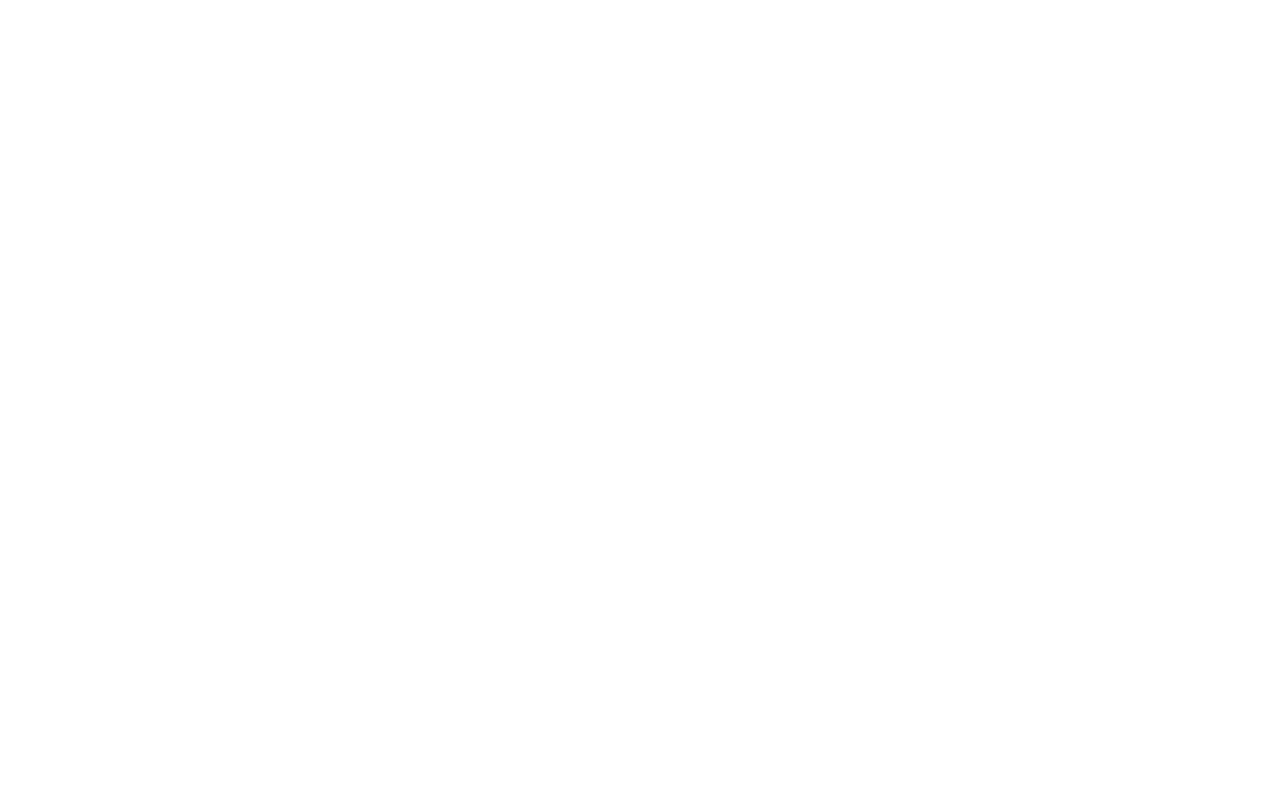
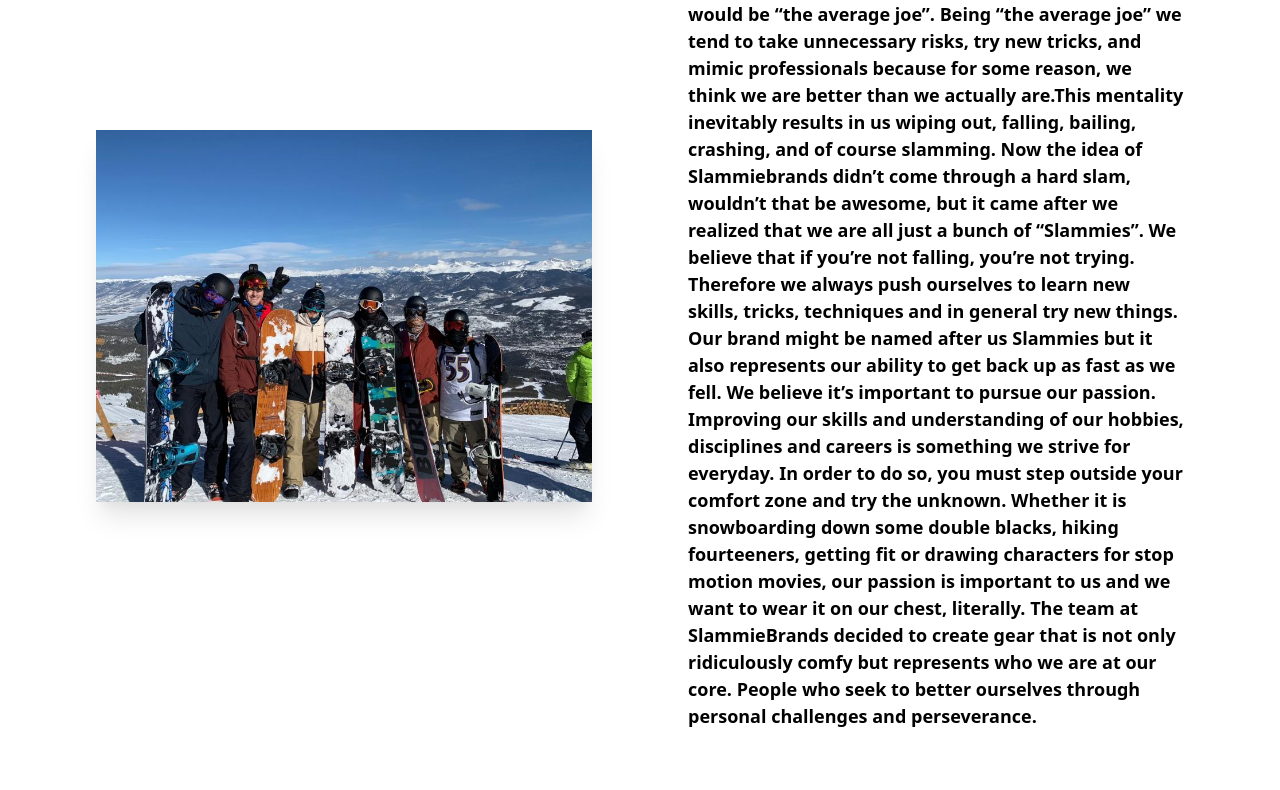
Before and after one commit to Kaplaugher/slammies, a Nuxt app: page /about in a window 1280 px wide. Before the commit this address had no page. Shown: the part 910-1700 px from the top of the page. Before the commit the page ends 800 px from the top, so only its background shows below. Built offline with nearby package versions, Linux system fonts and the light colour scheme; what @tailwindcss/ui would draw is missing.

Commit message:
added about page

```diff
--- a/layouts/default.vue
+++ b/layouts/default.vue
@@ -2,17 +2,19 @@
   <div>
     <Navbar />
     <nuxt />
+    <Footer />
   </div>
 </template>
 
-<style>
-</style>
+<style></style>
 
 <script>
 import Navbar from "~/components/Navbar";
+import Footer from "~/components/Footer";
 export default {
   components: {
-    Navbar
-  }
+    Navbar,
+    Footer,
+  },
 };
 </script>
--- /dev/null
+++ b/pages/about/index.vue
@@ -0,0 +1,78 @@
+<template>
+ <div>
+      <div class="py-24 md:py-40 hero ">
+      <div class=" mx-auto px-6">
+        <p class="text-2xl mb-8 text-gray-200 max-w-lg">
+          Life is many things depending on what we make of it; if there's a
+          common ground that most of us can agree on, it's that Life’s Short.
+          Our mission is to empower the everyday individual to break out of
+          their day to day routine, take risks, learn and to seek adventure by
+          doing what they love.
+        </p>
+      </div>
+    </div>
+
+    <div
+      class="flex flex-col items-center lg:flex-row lg:justify-center md:py-12 md:px-12"
+    >
+      <div class="lg:w-1/2 md:px-12">
+        <img src="../../assets/slammies.jpeg" class="shadow-xl" />
+      </div>
+      <div class="lg:w-1/2 flex flex-col justify-center py-12 px-12">
+        <h1 class="text-themegreen text-3xl">About Us</h1>
+        <p class="py-8 text-lg font-semibold ">
+          Here at Slammiebrands we are by no means professional athletes.The
+          right word to describe us would be “the average joe”. Being “the
+          average joe” we tend to take unnecessary risks, try new tricks, and
+          mimic professionals because for some reason, we think we are better
+          than we actually are.This mentality inevitably results in us wiping
+          out, falling, bailing, crashing, and of course slamming. Now the idea
+          of Slammiebrands didn’t come through a hard slam, wouldn’t that be
+          awesome, but it came after we realized that we are all just a bunch of
+          “Slammies”. We believe that if you’re not falling, you’re not trying.
+          Therefore we always push ourselves to learn new skills, tricks,
+          techniques and in general try new things. Our brand might be named
+          after us Slammies but it also represents our ability to get back up as
+          fast as we fell. We believe it’s important to pursue our passion.
+          Improving our skills and understanding of our hobbies, disciplines and
+          careers is something we strive for everyday. In order to do so, you
+          must step outside your comfort zone and try the unknown. Whether it is
+          snowboarding down some double blacks, hiking fourteeners, getting fit
+          or drawing characters for stop motion movies, our passion is important
+          to us and we want to wear it on our chest, literally. The team at
+          SlammieBrands decided to create gear that is not only ridiculously
+          comfy but represents who we are at our core. People who seek to better
+          ourselves through personal challenges and perseverance.
+        </p>
+      </div>
+    </div>
+ </div>
+
+
+
+</template>
+
+<script>
+export default {
+  metaInfo: {
+    title: "About us"
+  }
+};
+</script>
+
+<style scoped>
+.hero {
+  background: linear-gradient(rgba(0, 0, 0, 0.5), rgba(0, 0, 0, 0.5)),
+    url("../../assets/hiking.jpg");
+  background-size: cover;
+  background-repeat: no-repeat;
+}
+</style>
+
+</template>
+
+<script>
+export default {};
+</script>
+
+<style lang="scss" scoped></style>
--- a/pages/index.vue
+++ b/pages/index.vue
@@ -2,7 +2,7 @@
   <div>
     <section id="banner">
       <div class="block md:flex">
-        <div class="xl:w-2/3 lg:w-1/2 h-64 md:h-600px">
+        <div class="lg:w-1/2 xl:w-2/3 h-64 md:h-600px">
           <img
             src="../assets/surf.jpg"
             alt="surfer"
@@ -217,20 +217,17 @@
         </div>
       </div>
     </div>
-    <Footer />
   </div>
 </template>
 
 <script>
 import Emails from "~/components/Emails";
 import ProductCard from "~/components/ProductCard";
-import Footer from "~/components/Footer";
 
 export default {
   components: {
     Emails,
     ProductCard,
-    Footer,
   },
 };
 </script>
```
Also changed, not shown: 1 other file (tests, documents, lock files or other folders).
